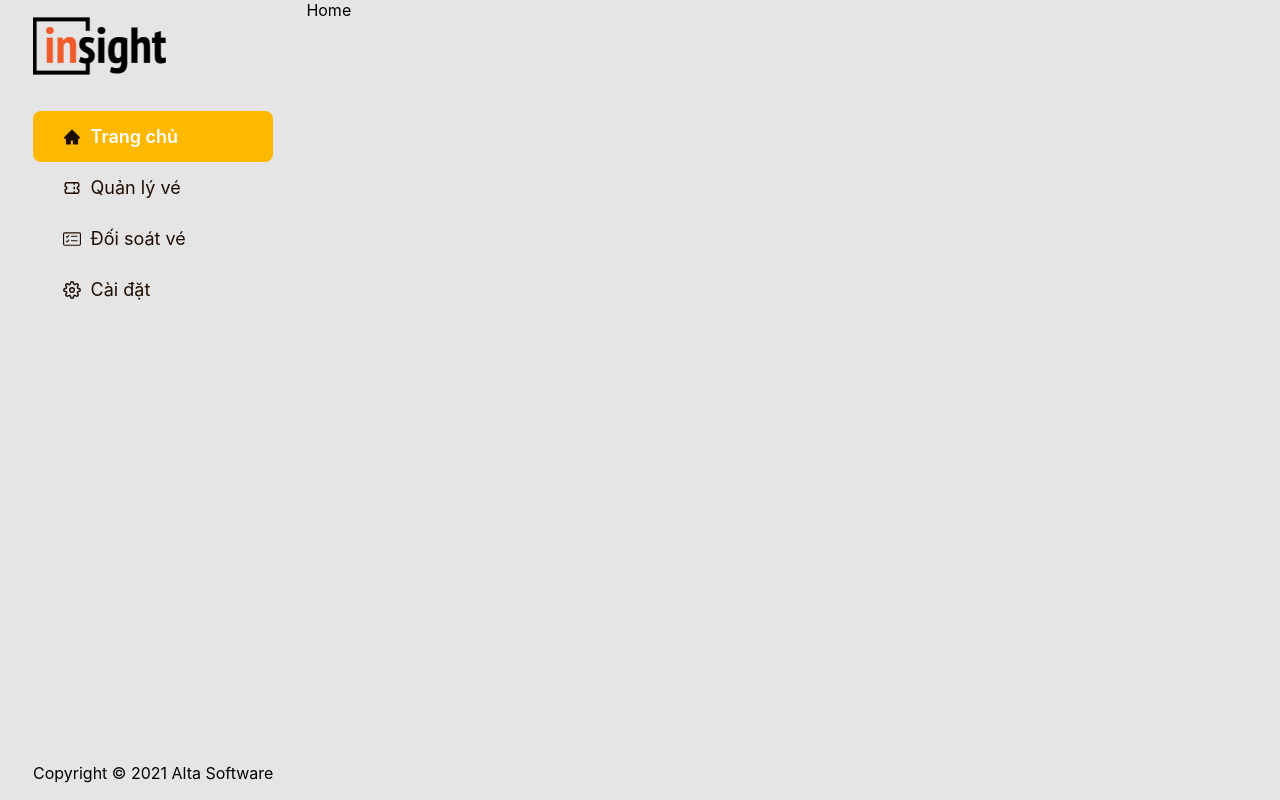
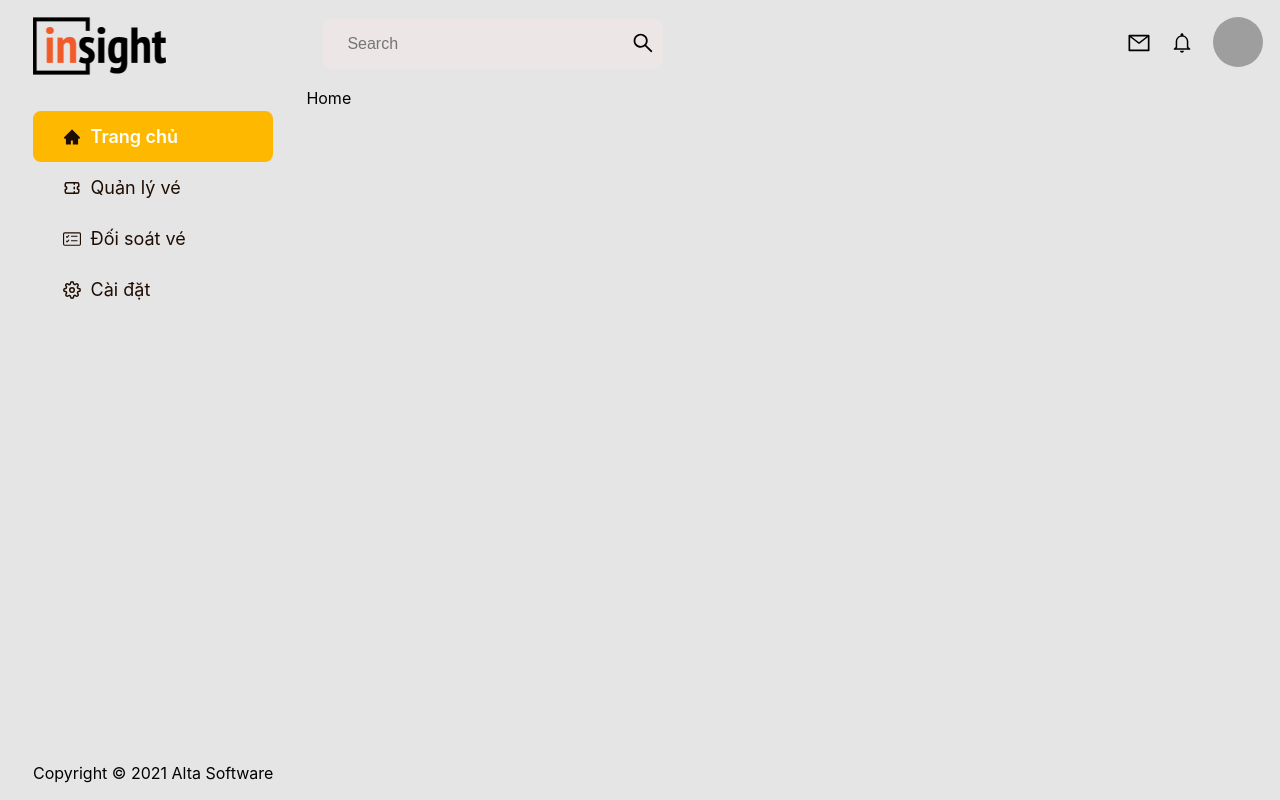
Before and after one commit to tutv3/ticket-cms, a React (Create React App) app: page / in a window 1280 px wide. Built offline with nearby package versions, Linux system fonts and the light colour scheme; grey boxes are pictures that could not be loaded.

Commit message:
add top menu

```diff
--- a/src/App.css
+++ b/src/App.css
@@ -2,4 +2,5 @@
   display: flex;
 }
 .main {
+  flex: 1;
 }
--- a/src/App.tsx
+++ b/src/App.tsx
@@ -6,6 +6,7 @@ import {
   BrowserRouter,
 } from "react-router-dom";
 import Home from './pages/home';
+import TopMenu from './components/topMenu';
 
 function App() {
   return (
@@ -13,6 +14,7 @@ function App() {
       <div className="app-container">
         <Sidebar />
         <div className="main">
+          <TopMenu />
           <Routes>
             <Route path='/' element={<Home />} />
           </Routes>
--- /dev/null
+++ b/src/components/topMenu/index.tsx
@@ -0,0 +1,31 @@
+import React from 'react';
+import { AiOutlineMail, AiOutlineSearch } from 'react-icons/ai';
+import { IoMdNotificationsOutline } from 'react-icons/io';
+
+import styles from './topMenu.module.css';
+
+const TopMenu = () => {
+  return <div className={styles.topMenu}>
+    <form className={styles.form}>
+      <input type="text" placeholder='Search' />
+      <button type="submit">
+        <AiOutlineSearch size={24} />
+      </button>
+    </form>
+    <div className={styles.rightMenu}>
+      <button className={styles.rightBtn}>
+        <AiOutlineMail size={24} />
+      </button>
+      <button className={styles.rightBtn}>
+        <IoMdNotificationsOutline size={24} />
+      </button>
+      <div className={styles.avatar}>
+        <img
+          src="https://images.pexels.com/photos/6203797/pexels-photo-6203797.jpeg?auto=compress&cs=tinysrgb&dpr=3&h=750&w=1260"
+          alt="avatar" />
+      </div>
+    </div>
+  </div>;
+};
+
+export default TopMenu;
--- /dev/null
+++ b/src/components/topMenu/topMenu.module.css
@@ -0,0 +1,43 @@
+.topMenu {
+  display: flex;
+  justify-content: space-between;
+  flex-direction: row;
+  align-items: center;
+  padding: 17px;
+}
+.avatar img {
+  width: 50px;
+  height: 50px;
+  border-radius: 50px;
+}
+.rightMenu {
+  display: flex;
+  align-items: center;
+}
+.rightBtn {
+  background: transparent;
+  border: none;
+  cursor: pointer;
+  margin-right: 1.2rem;
+}
+.form {
+  background-color: #ede6e6;
+  display: flex;
+  align-items: center;
+  padding: 0 0.5rem;
+  border-radius: 8px;
+}
+.form input,
+.form button {
+  background: none;
+  border: none;
+}
+.form input {
+  font-size: 16px;
+  padding: 1rem;
+  color: #444;
+  min-width: 300px;
+}
+.form button {
+  cursor: pointer;
+}
--- a/src/index.css
+++ b/src/index.css
@@ -28,3 +28,9 @@ ul {
 a {
   text-decoration: none;
 }
+input:focus,
+button:focus,
+select:focus,
+textarea:focus {
+  outline: none;
+}
```
